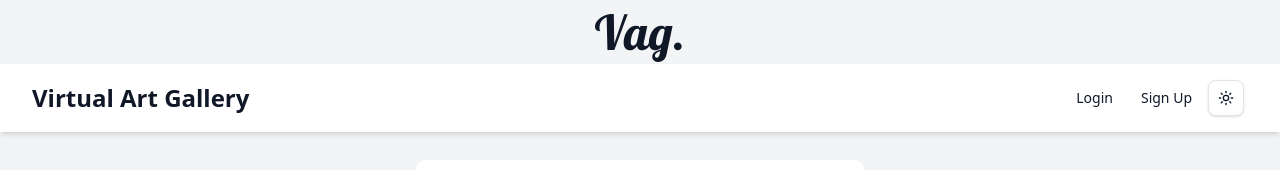
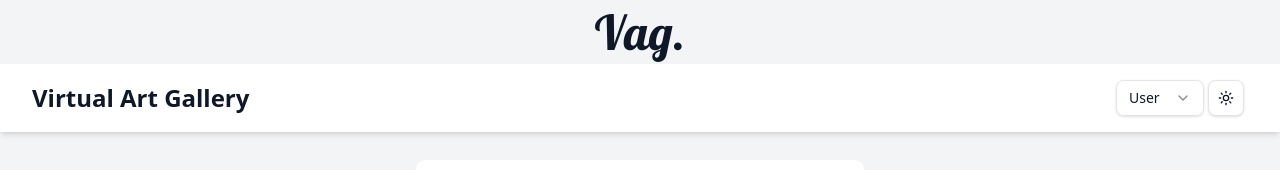
Before and after one commit to MintesinotN/Virtual-Art-Gallery-Frontend, a React (Vite) app: page /signup in a window 1280 px wide. Shown: the top 170 px of the page. Built offline with nearby package versions, Linux system fonts and the light colour scheme; a web font is replaced by a local one.

Commit message:
role input for the signup

```diff
--- a/src/components/Header.tsx
+++ b/src/components/Header.tsx
@@ -1,37 +1,64 @@
+import { Menubar, MenubarMenu } from "@/components/ui/menubar";
 import {
-    Menubar,
-    MenubarMenu,
-    MenubarTrigger,
-  } from "@/components/ui/menubar"
-  import { ModeToggle } from "./mode-toggle"
-  import { useLocation } from "react-router-dom"
+  Select,
+  SelectContent,
+  SelectGroup,
+  SelectItem,
+  SelectLabel,
+  SelectTrigger,
+  SelectValue,
+} from "@/components/ui/select";
+import { ModeToggle } from "./mode-toggle";
+import { useLocation } from "react-router-dom";
+import { useContext } from "react";
+import { StoreContext } from "@/context/StoreContext";
+import { StoreContextType } from "@/types/data.types";
 
 const Header = () => {
 
-  const {pathname} = useLocation();
+  const {setSelectedRole} = useContext(StoreContext) as StoreContextType;
+
+  const { pathname } = useLocation();
 
   console.log(pathname);
 
   return (
     <div className="sticky top-0 h-[20vh] z-10">
-    <h2 className={`bg-gray-100 dark:bg-[#121212] ${pathname==='/signup' ? '':'bg-[url(./assets/navbar.jpg)] dark:bg-[url(./assets/darknavbar.jpg)]'} bg-no-repeat bg-top bg-cover px-8 py-2 lobster-regular text-5xl text-center`}>Vag.</h2>
+      <h2
+        className={`bg-gray-100 dark:bg-[#121212] ${
+          pathname === "/signup"
+            ? ""
+            : "bg-[url(./assets/navbar.jpg)] dark:bg-[url(./assets/darknavbar.jpg)]"
+        } bg-no-repeat bg-top bg-cover px-8 py-2 lobster-regular text-5xl text-center`}
+      >
+        Vag.
+      </h2>
       {/* Navbar */}
       <header className="flex max-sm:justify-end justify-between items-center py-4 px-8 bg-white dark:bg-[#1E1E1E] shadow-md">
-      <h1 className="text-2xl font-bold max-sm:hidden">Virtual Art Gallery</h1>
+        <h1 className="text-2xl font-bold max-sm:hidden">
+          Virtual Art Gallery
+        </h1>
         <Menubar className="bg-inherit shadow-none border-none rounded-none">
-      <MenubarMenu>
-        <MenubarTrigger className="data-[state=open]:bg-inherit hover:bg-gray-100">Login</MenubarTrigger>
-      </MenubarMenu>
-      <MenubarMenu>
-        <MenubarTrigger className="text-nowrap data-[state=open]:bg-inherit hover:bg-gray-100">Sign Up</MenubarTrigger>
-      </MenubarMenu>
+          <Select defaultValue="user" onValueChange={setSelectedRole}>
+            <SelectTrigger className="w-22">
+              <SelectValue placeholder="Role" />
+            </SelectTrigger>
+            <SelectContent>
+              <SelectGroup>
+                <SelectLabel>Role</SelectLabel>
+                <SelectItem value="admin">Admin</SelectItem>
+                <SelectItem value="artist">Artist</SelectItem>
+                <SelectItem value="user">User</SelectItem>
+              </SelectGroup>
+            </SelectContent>
+          </Select>
           <MenubarMenu>
             <ModeToggle />
           </MenubarMenu>
         </Menubar>
       </header>
     </div>
-  )
-}
+  );
+};
 
-export default Header
+export default Header;
--- /dev/null
+++ b/src/context/StoreContext.tsx
@@ -0,0 +1,24 @@
+import { createContext, ReactNode, useState } from "react";
+import { StoreContextType } from "@/types/data.types";
+
+export const StoreContext = createContext<StoreContextType | null>(null);
+
+interface StoreContextProviderProps {
+    children: ReactNode;
+  }
+
+const StoreContextProvider: React.FC<StoreContextProviderProps> = (props:any) => {
+const [selectedRole, setSelectedRole] = useState<string>("user");
+const contextValue: StoreContextType = {
+    selectedRole,
+    setSelectedRole
+}
+
+return (
+    <StoreContext.Provider value={contextValue}>
+        {props.children}
+    </StoreContext.Provider>
+)
+}
+
+export default StoreContextProvider
--- a/src/main.tsx
+++ b/src/main.tsx
@@ -1,10 +1,13 @@
-import { createRoot } from 'react-dom/client'
-import './index.css'
-import App from './App.tsx'
-import { BrowserRouter } from 'react-router-dom'
+import { createRoot } from "react-dom/client";
+import "./index.css";
+import App from "./App.tsx";
+import { BrowserRouter } from "react-router-dom";
+import StoreContextProvider from "./context/StoreContext.tsx";
 
-createRoot(document.getElementById('root')!).render(
+createRoot(document.getElementById("root")!).render(
   <BrowserRouter>
-    <App />
-  </BrowserRouter>,
-)
+    <StoreContextProvider>
+      <App />
+    </StoreContextProvider>
+  </BrowserRouter>
+);
--- a/src/pages/SignUp.tsx
+++ b/src/pages/SignUp.tsx
@@ -1,8 +1,10 @@
-import React, { useState } from "react";
+import React, { useContext, useState } from "react";
 import { Link, useNavigate } from "react-router-dom";
 import { useForm, SubmitHandler } from "react-hook-form";
 import axios from "axios";
 import { DevTool } from "@hookform/devtools";
+import { StoreContext } from "@/context/StoreContext";
+import { StoreContextType } from "@/types/data.types";
 
 type FormData = {
   name: string;
@@ -12,6 +14,8 @@ type FormData = {
 };
 
 const SignUp: React.FC = () => {
+  const { selectedRole } = useContext(StoreContext) as StoreContextType;
+
   const { register, handleSubmit, control } = useForm<FormData>();
 
   const [isSignUp, setIsSignUp] = useState(true);
@@ -29,7 +33,10 @@ const SignUp: React.FC = () => {
     console.log(data);
 
     try {
-      const response = await axios.post(newUrl, data);
+      const response = await axios.post(newUrl, {
+        ...data,
+        ...(isSignUp ? { role: selectedRole } : {}),
+      });
       sessionStorage.setItem("token", response.data.token);
 
       navigate("/home");
--- /dev/null
+++ b/src/types/data.types.ts
@@ -0,0 +1,4 @@
+export interface StoreContextType {
+    selectedRole: string;
+    setSelectedRole: (role: string) => void;
+  }
```
Also changed, not shown: 1 other file (tests, documents, lock files or other folders). Lines whose indentation alone changed are shown as unchanged.
